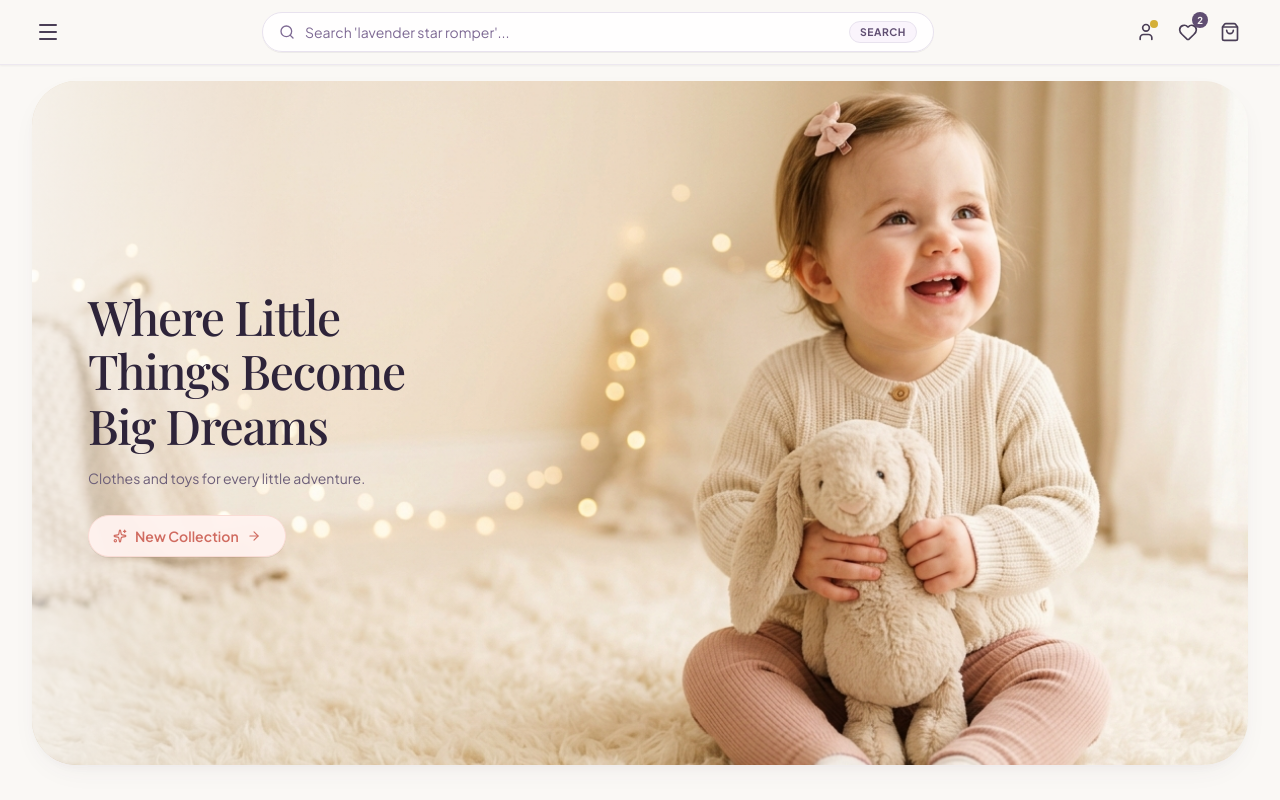
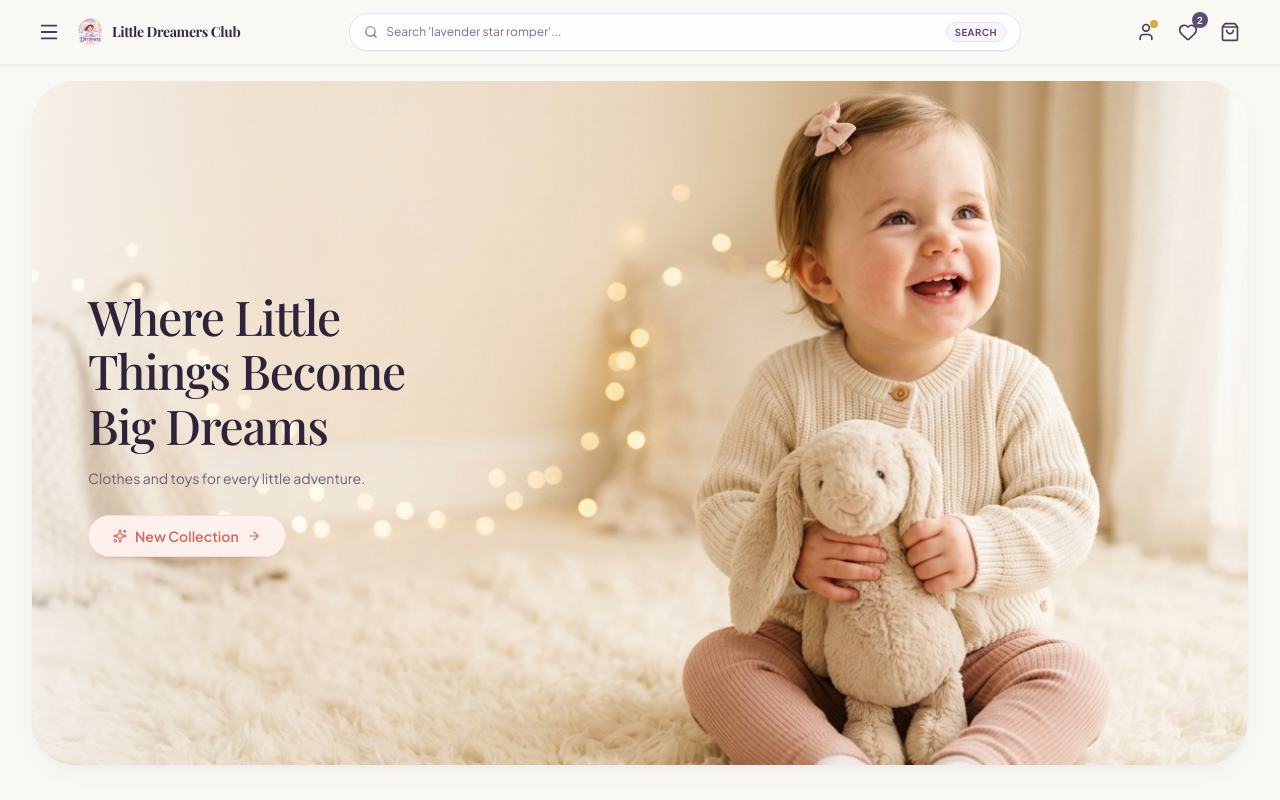
Before and after one commit to NIKITNEUPANE/little-dreamers-club, a Next.js app: page / in a window 1280 px wide. Shown: the top 800 px of the page. Built offline with nearby package versions, Linux system fonts and the light colour scheme; no server answers; the database is empty; a web font is replaced by a local one.

Commit message:
feat: add clickable brand logo next to hamburger icon and refine search bar and icon sizing

```diff
--- a/components/layout/Header.tsx
+++ b/components/layout/Header.tsx
@@ -2,6 +2,7 @@
 
 import React, { useState, useEffect } from 'react';
 import Link from 'next/link';
+import Image from 'next/image';
 import { usePathname } from 'next/navigation';
 import { Search, ShoppingBag, Heart, User, Menu, ShieldCheck } from 'lucide-react';
 import { SearchOverlay } from './SearchOverlay';
@@ -75,39 +76,59 @@ export const Header: React.FC = () => {
           isVisible ? 'translate-y-0 shadow-xs' : '-translate-y-full shadow-none'
         }`}
       >
-        <div className="max-w-7xl mx-auto px-3 sm:px-6 lg:px-8 h-14 sm:h-16 flex items-center justify-between gap-2 sm:gap-4">
-          {/* Mobile & Desktop Menu Trigger (Left) */}
-          <div className="flex items-center shrink-0">
+        <div className="max-w-7xl mx-auto px-2.5 sm:px-6 lg:px-8 h-13 sm:h-16 flex items-center justify-between gap-1.5 sm:gap-4">
+          {/* Mobile & Desktop Menu Trigger + Brand Logo (Left) */}
+          <div className="flex items-center gap-1 sm:gap-2 shrink-0">
             <button
               type="button"
               onClick={openMenu}
-              className="p-2 -ml-1 text-[#4A3E56] hover:text-[#2A2433] hover:bg-[#EFEAF6] rounded-full transition-colors cursor-pointer"
+              className="p-1.5 text-[#4A3E56] hover:text-[#2A2433] hover:bg-[#EFEAF6] rounded-full transition-colors cursor-pointer"
               aria-label="Open navigation menu"
             >
-              <Menu className="w-5 h-5 sm:w-6 sm:h-6" />
+              <Menu className="w-5 h-5 sm:w-5.5 sm:h-5.5" />
             </button>
+
+            {/* Clickable Brand Logo Directing to Home */}
+            <Link
+              href="/"
+              className="flex items-center gap-1.5 group pr-0.5"
+              aria-label="Little Dreamers Club Home"
+              title="Little Dreamers Club"
+            >
+              <Image
+                src="/images/brand-logo-transparent.png"
+                alt="Little Dreamers Club"
+                width={34}
+                height={34}
+                className="w-7 h-7 sm:w-8 sm:h-8 object-contain transition-transform group-hover:scale-105"
+                priority
+              />
+              <span className="font-editorial text-xs sm:text-sm font-bold text-[#362945] hidden lg:inline tracking-tight">
+                Little Dreamers Club
+              </span>
+            </Link>
           </div>
 
           {/* Big Center Search Display with Cross-Fading Text Examples */}
-          <div className="flex-1 max-w-2xl mx-1 sm:mx-4">
+          <div className="flex-1 max-w-2xl mx-1 sm:mx-3">
             <button
               type="button"
               onClick={() => setIsSearchOpen(true)}
-              className="w-full h-9 sm:h-10 px-3 sm:px-4 rounded-full bg-white/90 hover:bg-white border border-[#E8E2EE] hover:border-[#BEB2D4] shadow-2xs hover:shadow-xs flex items-center justify-between transition-all group text-left cursor-pointer"
+              className="w-full h-8 sm:h-9.5 px-2.5 sm:px-3.5 rounded-full bg-white/90 hover:bg-white border border-[#E8E2EE] hover:border-[#BEB2D4] shadow-2xs hover:shadow-xs flex items-center justify-between transition-all group text-left cursor-pointer"
               aria-label="Search catalog"
             >
-              <div className="flex items-center gap-2 sm:gap-2.5 overflow-hidden flex-1">
-                <Search className="w-3.5 h-3.5 sm:w-4 sm:h-4 text-[#7E6A94] group-hover:text-[#604E72] shrink-0" />
+              <div className="flex items-center gap-1.5 sm:gap-2 overflow-hidden flex-1">
+                <Search className="w-3 h-3 sm:w-3.5 sm:h-3.5 text-[#7E6A94] group-hover:text-[#604E72] shrink-0" />
 
                 {/* Cross-fading placeholder carousel */}
-                <div className="relative h-5 overflow-hidden flex-1">
+                <div className="relative h-4 sm:h-5 overflow-hidden flex-1">
                   {SEARCH_EXAMPLES.map((example, idx) => (
                     <span
                       key={example}
-                      className={`absolute inset-0 text-xs sm:text-sm text-[#7E6A94] font-normal transition-all duration-700 ease-in-out flex items-center line-clamp-1 select-none ${
+                      className={`absolute inset-0 text-[0.7rem] sm:text-xs text-[#7E6A94] font-normal transition-all duration-700 ease-in-out flex items-center line-clamp-1 select-none ${
                         idx === placeholderIndex
                           ? 'opacity-100 transform translate-y-0'
-                          : 'opacity-0 transform -translate-y-3 pointer-events-none'
+                          : 'opacity-0 transform -translate-y-2.5 pointer-events-none'
                       }`}
                     >
                       {example}
@@ -116,7 +137,7 @@ export const Header: React.FC = () => {
                 </div>
               </div>
 
-              <span className="hidden md:inline-flex text-[0.65rem] font-bold text-[#604E72] bg-[#FAF4FC] border border-[#E8E2EE] px-2.5 py-0.5 rounded-full uppercase tracking-wider">
+              <span className="hidden md:inline-flex text-[0.6rem] font-bold text-[#604E72] bg-[#FAF4FC] border border-[#E8E2EE] px-2 py-0.5 rounded-full uppercase tracking-wider">
                 Search
               </span>
             </button>
```
